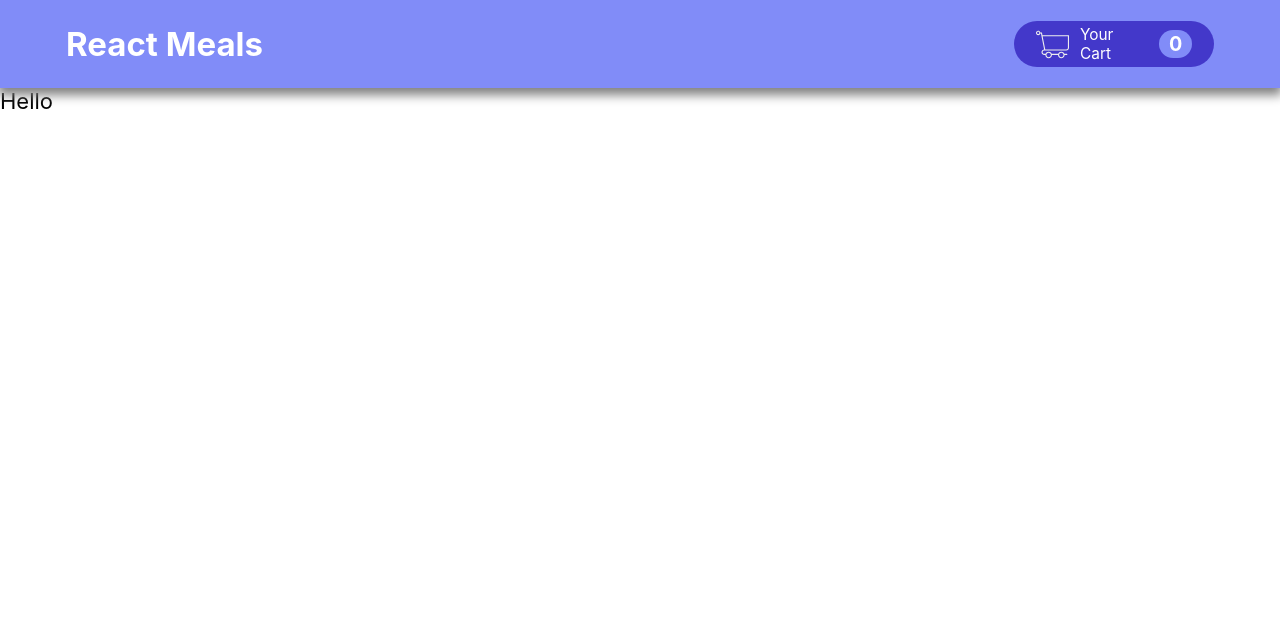
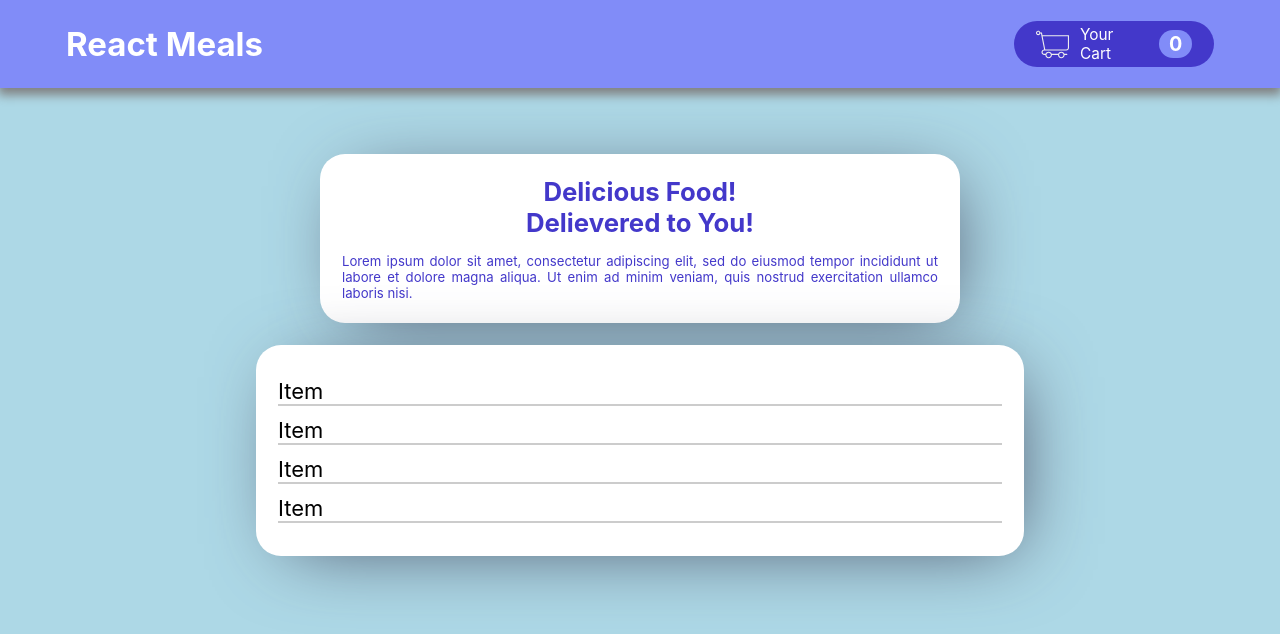
Before and after one commit to earool/food-order-app, a React (Create React App) app: page / in a window 1280 px wide. Shown: the top 634 px of the page. Built offline with nearby package versions, Linux system fonts and the light colour scheme.

Commit message:
Finish header

```diff
--- a/src/App.js
+++ b/src/App.js
@@ -1,12 +1,13 @@
 import React from 'react';
 
 import Header from './Header/Header';
+import MealsSummary from './MealsSummary/MealsSummary';
 
 function App() {
   return (
     <>
       <Header />
-      <div>Hello</div>
+      <MealsSummary />
     </>
   );
 }
--- a/src/Header/Header.module.css
+++ b/src/Header/Header.module.css
@@ -1,6 +1,6 @@
 .header {
   height: 4rem;
-  background-color: #818cf8;
+  background-color: var(--light-blue);
   color: white;
 
   position: sticky;
--- a/src/Header/HeaderCartButton.module.css
+++ b/src/Header/HeaderCartButton.module.css
@@ -5,7 +5,7 @@
   justify-content: center;
   font-size: 0.7rem;
 
-  background: #4338ca;
+  background: var(--dark-blue);
   padding: 0.2rem 1rem ;
   border-radius: 2rem;
   cursor: pointer;
@@ -24,7 +24,7 @@
   text-align: center;
   font-weight: bold;
   font-size: 0.9rem;
-  background: #818cf8;
+  background: var(--light-blue);
   width: 1.5rem;
   padding: 0.1rem 0.3rem;
   border-radius: 0.8rem;
--- /dev/null
+++ b/src/MealsSummary/MealItem.js
@@ -0,0 +1,9 @@
+import React from 'react';
+
+import styles from './MealItem.module.css';
+
+function MealItem() {
+  return <li className={styles['item-container']}>Item</li>;
+}
+
+export default MealItem;
--- /dev/null
+++ b/src/MealsSummary/MealItem.module.css
@@ -0,0 +1,4 @@
+.item-container {
+  border-bottom: 2px solid #ccc;
+  margin: 0.5rem 0;
+}
--- /dev/null
+++ b/src/MealsSummary/MealsSummary.js
@@ -0,0 +1,32 @@
+import React from 'react';
+
+import MealItem from './MealItem';
+import styles from './MealsSummary.module.css';
+
+import DUMMY_MEALS from '../dummyMeals';
+
+function MealsSummary() {
+  const listItems = DUMMY_MEALS.map(() => <MealItem />);
+
+  return (
+    <div className={`${styles['summary-container']}`}>
+      <div className={`${styles['round-border']} ${styles['upper-container']}`}>
+        <h3>
+          Delicious Food!
+          {' '}
+          <p>Delievered to You!</p>
+        </h3>
+        <p>
+          Lorem ipsum dolor sit amet, consectetur adipiscing elit, sed do
+          eiusmod tempor incididunt ut labore et dolore magna aliqua. Ut enim ad
+          minim veniam, quis nostrud exercitation ullamco laboris nisi.
+        </p>
+      </div>
+      <div className={`${styles['round-border']} ${styles['lower-container']}`}>
+        <ul>{listItems}</ul>
+      </div>
+    </div>
+  );
+}
+
+export default MealsSummary;
--- /dev/null
+++ b/src/MealsSummary/MealsSummary.module.css
@@ -0,0 +1,48 @@
+.summary-container {
+  width: 100%;
+  flex-grow: 1;
+
+  display: flex;
+  flex-direction: column;
+  align-items: center;
+
+  margin-top: 3rem;
+}
+
+.round-border {
+  border-radius: 25px;
+  box-shadow: 11px 10px 77px -22px rgba(66, 68, 90, 1);
+}
+
+.upper-container {
+  background: white;
+  color: var(--dark-blue);
+  width: max(450px, 50%);
+  padding: 1rem;
+
+  margin-bottom: 1rem;
+}
+
+.upper-container > h3 {
+  text-align: center;
+  margin-bottom: 0.7rem;
+}
+
+.upper-container > p {
+  font-size: 0.6rem;
+  text-align: justify;
+}
+
+.lower-container {
+  background: white;
+  width: max(600px, 60%);
+  padding: 1rem;
+
+  display: flex;
+  flex-direction: column;
+
+}
+
+.lower-container > ul {
+  list-style-type: none;
+}
--- /dev/null
+++ b/src/dummyMeals.js
@@ -0,0 +1,28 @@
+const DUMMY_MEALS = [
+  {
+    id: 'm1',
+    name: 'Sushi',
+    description: 'Finest fish and veggies',
+    price: 22.99,
+  },
+  {
+    id: 'm2',
+    name: 'Schnitzel',
+    description: 'A german specialty!',
+    price: 16.5,
+  },
+  {
+    id: 'm3',
+    name: 'Barbecue Burger',
+    description: 'American, raw, meaty',
+    price: 12.99,
+  },
+  {
+    id: 'm4',
+    name: 'Green Bowl',
+    description: 'Healthy...and green...',
+    price: 18.99,
+  },
+];
+
+export default DUMMY_MEALS;
--- a/src/index.css
+++ b/src/index.css
@@ -1,5 +1,7 @@
 :root {
   font-size: 22px;
+  --dark-blue: #4338ca;
+  --light-blue: #818cf8;
 }
 
 * {
@@ -16,6 +18,13 @@ body {
   -moz-osx-font-smoothing: grayscale;
 }
 
+#root {
+  display: flex;
+  flex-direction: column;
+  height: 100vh;
+  background: lightblue; /* placeholder */
+}
+
 code {
   font-family: source-code-pro, Menlo, Monaco, Consolas, 'Courier New',
     monospace;
```
